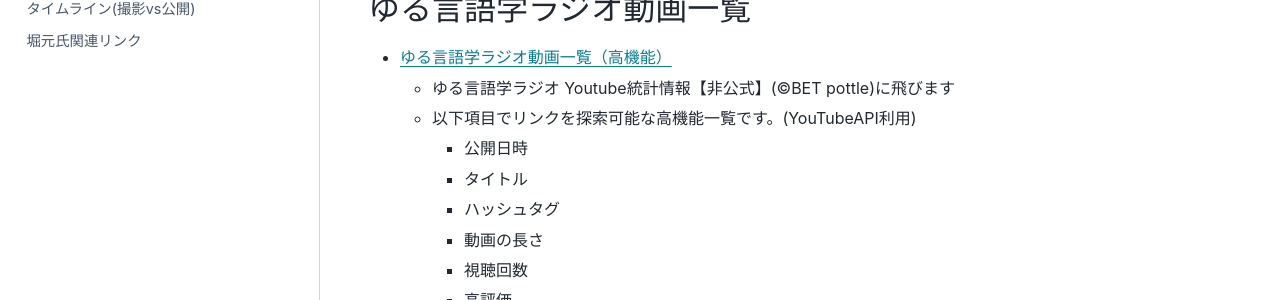
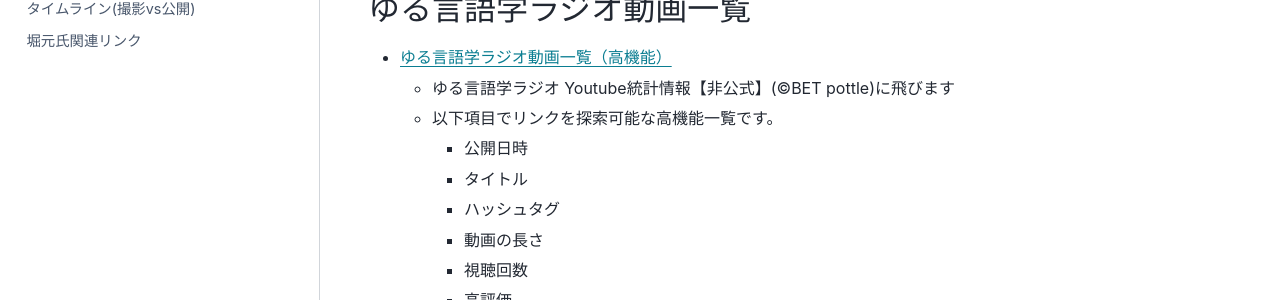
Before and after one commit to mtakagishi/yurugengo, a Sphinx documentation site: the page built from docs/videos/index.rst, in a window 1280 px wide and 1048 px high. Shown: the part 310-610 px from the top of the window. Built offline with Sphinx 7.4.7 and the PyData theme 0.15.4, drawn with Linux system fonts in a browser that asks for light colours.

Commit message:
表現修正

```diff
--- a/docs/videos/index.rst
+++ b/docs/videos/index.rst
@@ -6,7 +6,7 @@
 * `ゆる言語学ラジオ動画一覧（高機能） <https://yuru.bet-pottle-statistics.com/>`_
 
   * ゆる言語学ラジオ Youtube統計情報【非公式】(©BET pottle)に飛びます
-  * 以下項目でリンクを探索可能な高機能一覧です。(YouTubeAPI利用)
+  * 以下項目でリンクを探索可能な高機能一覧です。
 
     * 公開日時
     * タイトル
```
